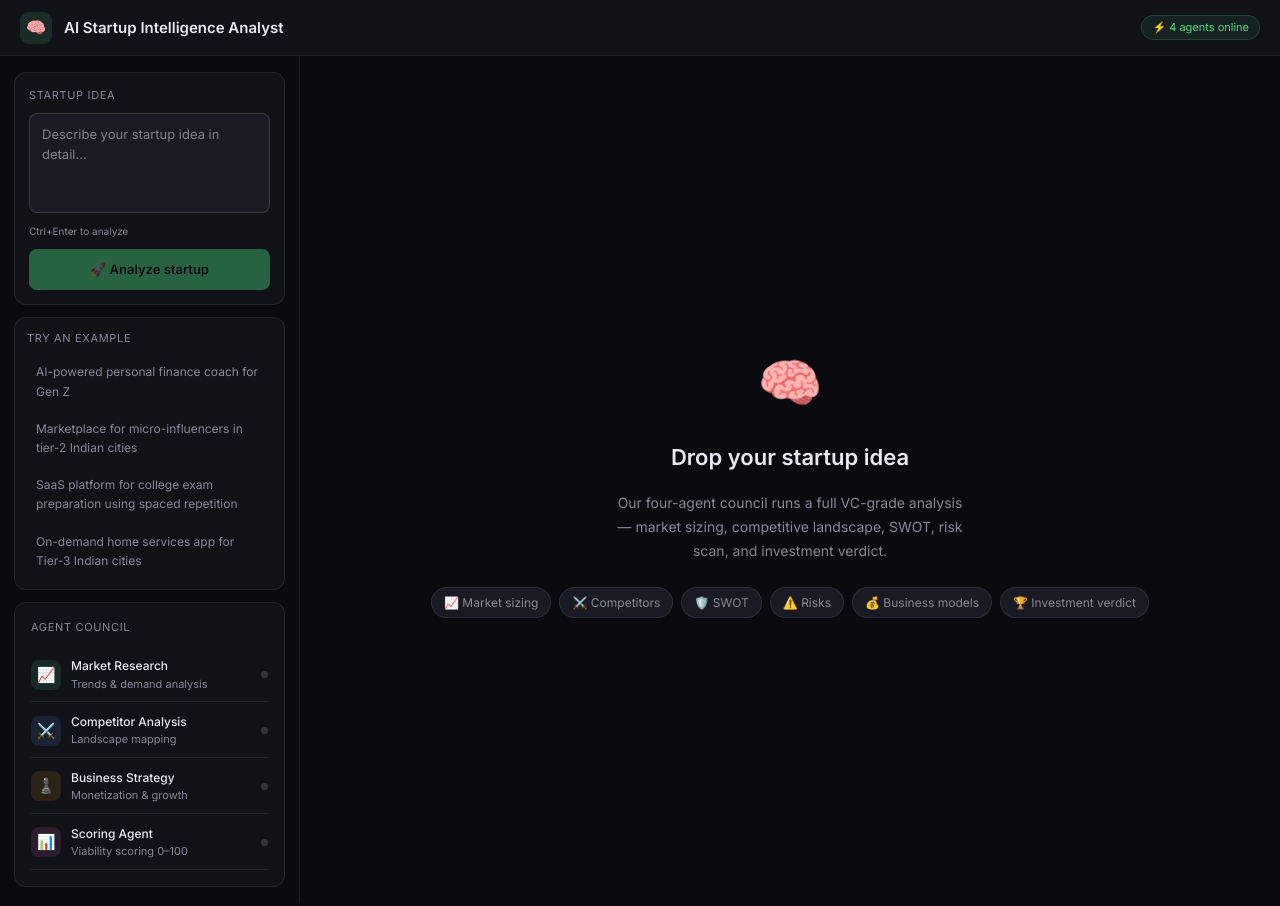
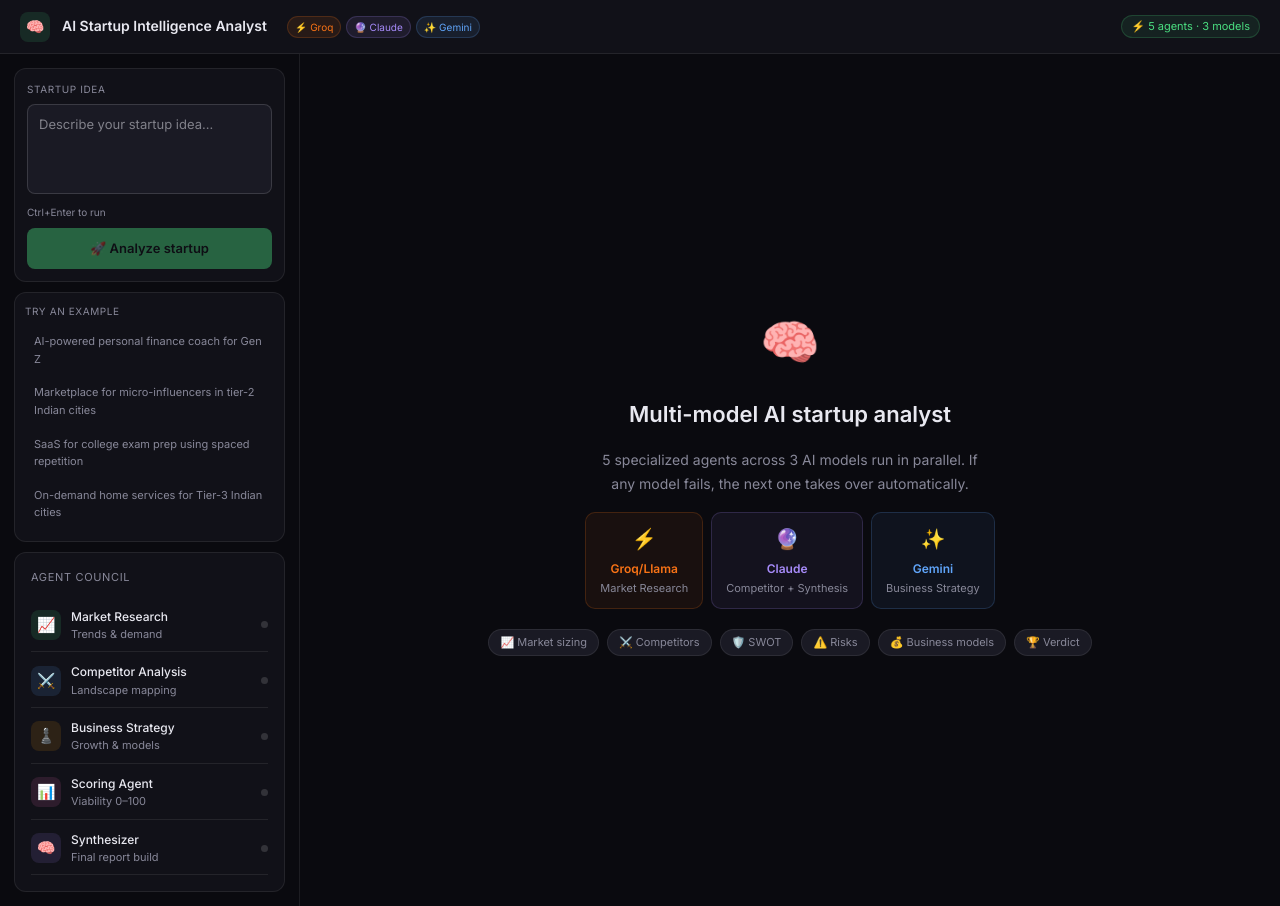
Before and after one commit to VIHAR2212/ai-startup-analyst, a Next.js app: page / in a window 1280 px wide. Built offline with nearby package versions, Linux system fonts and the light colour scheme.

Commit message:
Refactor agent configuration and loading logic

```diff
--- a/app/page.tsx
+++ b/app/page.tsx
@@ -5,6 +5,7 @@ import AgentPanel from "./components/AgentPanel";
 import ReportView from "./components/ReportView";
 
 type AgentState = "idle" | "running" | "done" | "error";
+
 interface HistoryEntry { idea: string; report: Report; ts: number; }
 interface Report {
   startupName: string; tagline: string; industry: string; stage: string;
@@ -17,66 +18,67 @@ interface Report {
   businessModels: Array<{ name: string; description: string; potential: string }>;
   growthStrategy: string; moat: string;
   scores: Record<string, number>;
+  agentsUsed?: string[];
 }
 
-const AGENTS = [
-  { name: "Market Research", description: "Trends & demand analysis", color: "#4ade80", icon: "📈" },
-  { name: "Competitor Analysis", description: "Landscape mapping", color: "#60a5fa", icon: "⚔️" },
-  { name: "Business Strategy", description: "Monetization & growth", color: "#f59e0b", icon: "♟️" },
-  { name: "Scoring Agent", description: "Viability scoring 0–100", color: "#f472b6", icon: "📊" },
+const AGENTS_CONFIG = [
+  { name: "Market Research",    description: "Trends & demand",    color: "#4ade80", icon: "📈", model: "Groq",   modelColor: "#f97316" },
+  { name: "Competitor Analysis",description: "Landscape mapping",  color: "#60a5fa", icon: "⚔️",  model: "Claude", modelColor: "#a78bfa" },
+  { name: "Business Strategy",  description: "Growth & models",    color: "#f59e0b", icon: "♟️",  model: "Gemini", modelColor: "#60a5fa" },
+  { name: "Scoring Agent",      description: "Viability 0–100",    color: "#f472b6", icon: "📊", model: "Groq",   modelColor: "#f97316" },
+  { name: "Synthesizer",        description: "Final report build", color: "#a78bfa", icon: "🧠", model: "Claude", modelColor: "#a78bfa" },
 ];
 
-const AGENT_STAGES = [
-  "Market Research Agent scanning trends…",
-  "Competitor Analysis Agent mapping landscape…",
-  "Business Strategy Agent building growth plan…",
-  "Scoring Agent computing viability score…",
+const STAGE_LABELS = [
+  "⚡ Groq/Llama scanning market trends…",
+  "🔮 Claude mapping competitor landscape…",
+  "✨ Gemini building growth strategy…",
+  "⚡ Groq scoring viability & risks…",
+  "🧠 Claude synthesizing final report…",
 ];
 
 const EXAMPLE_IDEAS = [
   "AI-powered personal finance coach for Gen Z",
   "Marketplace for micro-influencers in tier-2 Indian cities",
-  "SaaS platform for college exam preparation using spaced repetition",
-  "On-demand home services app for Tier-3 Indian cities",
+  "SaaS for college exam prep using spaced repetition",
+  "On-demand home services for Tier-3 Indian cities",
 ];
 
 export default function Home() {
   const [idea, setIdea] = useState("");
   const [loading, setLoading] = useState(false);
-  const [loadingStage, setLoadingStage] = useState("");
+  const [stageIdx, setStageIdx] = useState(-1);
   const [progress, setProgress] = useState(0);
-  const [agentStates, setAgentStates] = useState<AgentState[]>(["idle","idle","idle","idle"]);
+  const [agentStates, setAgentStates] = useState<AgentState[]>(["idle","idle","idle","idle","idle"]);
   const [report, setReport] = useState<Report | null>(null);
   const [currentIdea, setCurrentIdea] = useState("");
   const [history, setHistory] = useState<HistoryEntry[]>([]);
-  const [activeHistoryIdx, setActiveHistoryIdx] = useState<number | null>(null);
+  const [activeIdx, setActiveIdx] = useState<number | null>(null);
   const [error, setError] = useState("");
 
-  const agents = AGENTS.map((a, i) => ({ ...a, state: agentStates[i] }));
-
-  const setAgentState = (idx: number, state: AgentState) =>
-    setAgentStates(prev => prev.map((s, i) => i === idx ? state : s));
+  const agents = AGENTS_CONFIG.map((a, i) => ({ ...a, state: agentStates[i] }));
 
   async function analyze() {
     if (!idea.trim() || loading) return;
     setError("");
     setLoading(true);
     setReport(null);
-    setActiveHistoryIdx(null);
-    setAgentStates(["idle","idle","idle","idle"]);
-    setProgress(5);
+    setActiveIdx(null);
+    setAgentStates(["idle","idle","idle","idle","idle"]);
+    setProgress(0);
+    setStageIdx(-1);
 
-    const stageProgress = [20, 45, 70, 90];
-    let stageIdx = 0;
+    const stageProgress = [18, 36, 55, 72, 90];
+    let si = 0;
     const interval = setInterval(() => {
-      if (stageIdx < AGENT_STAGES.length) {
-        setLoadingStage(AGENT_STAGES[stageIdx]);
-        setProgress(stageProgress[stageIdx]);
-        if (stageIdx > 0) setAgentState(stageIdx - 1, "done");
-        setAgentState(stageIdx, "running");
-        stageIdx++;
+      if (si < AGENTS_CONFIG.length) {
+        setStageIdx(si);
+        setProgress(stageProgress[si]);
+        if (si > 0) setAgentStates(prev => prev.map((s, i) => i === si - 1 ? "done" : s));
+        setAgentStates(prev => prev.map((s, i) => i === si ? "running" : s));
+        si++;
       }
-    }, 1600);
+    }, 2200);
 
     try {
       const res = await fetch("/api/analyze", {
@@ -86,121 +88,140 @@ export default function Home() {
       });
       clearInterval(interval);
 
-      if (!res.ok) throw new Error("API error");
+      if (!res.ok) {
+        const err = await res.json();
+        throw new Error(err.details || err.error || "API error");
+      }
       const data = await res.json();
       if (data.error) throw new Error(data.error);
 
-      setAgentStates(["done","done","done","done"]);
+      setAgentStates(["done","done","done","done","done"]);
       setProgress(100);
-      setLoadingStage("Building your report…");
+      setStageIdx(5);
 
       const entry = { idea, report: data.report, ts: Date.now() };
       setHistory(prev => [entry, ...prev]);
       setReport(data.report);
       setCurrentIdea(idea);
-      setActiveHistoryIdx(0);
+      setActiveIdx(0);
     } catch (err) {
       clearInterval(interval);
-      setError("Analysis failed. Check your API key and try again.");
+      const msg = String(err).replace("Error: ", "");
+      setError(msg.length > 120 ? msg.slice(0, 120) + "…" : msg);
       setAgentStates(prev => prev.map(s => s === "running" ? "error" : s));
-      console.error(err);
     }
     setLoading(false);
   }
 
-  function loadHistory(idx: number) {
-    const e = history[idx];
+  function loadHistory(i: number) {
+    const e = history[i];
     setReport(e.report);
     setCurrentIdea(e.idea);
-    setActiveHistoryIdx(idx);
+    setActiveIdx(i);
   }
 
   return (
     <div style={{ minHeight: "100vh" }}>
-      {/* Top nav */}
-      <header style={{ padding: "0 20px", height: 56, borderBottom: "0.5px solid var(--border)", display: "flex", alignItems: "center", gap: 12, background: "var(--surface)", position: "sticky", top: 0, zIndex: 10 }}>
-        <div style={{ width: 32, height: 32, borderRadius: 8, background: "#4ade8022", display: "flex", alignItems: "center", justifyContent: "center", fontSize: 16 }}>🧠</div>
-        <span style={{ fontWeight: 600, fontSize: 15 }}>AI Startup Intelligence Analyst</span>
-        <span style={{ marginLeft: "auto", fontSize: 11, padding: "3px 10px", borderRadius: 99, background: "#4ade8015", color: "#4ade80", border: "0.5px solid #4ade8030" }}>⚡ 4 agents online</span>
+      {/* Nav */}
+      <header style={{ padding: "0 20px", height: 54, borderBottom: "0.5px solid var(--border)", display: "flex", alignItems: "center", gap: 12, background: "var(--surface)", position: "sticky", top: 0, zIndex: 10 }}>
+        <div style={{ width: 30, height: 30, borderRadius: 8, background: "#4ade8020", display: "flex", alignItems: "center", justifyContent: "center", fontSize: 15 }}>🧠</div>
+        <span style={{ fontWeight: 600, fontSize: 14 }}>AI Startup Intelligence Analyst</span>
+        {/* Model badges */}
+        <div style={{ display: "flex", gap: 5, marginLeft: 8 }}>
+          {[["⚡","Groq","#f97316"],["🔮","Claude","#a78bfa"],["✨","Gemini","#60a5fa"]].map(([icon,name,color]) => (
+            <span key={name} style={{ fontSize: 10, padding: "2px 7px", borderRadius: 99, background: (color as string) + "18", color: color as string, border: `0.5px solid ${color}30` }}>{icon} {name}</span>
+          ))}
+        </div>
+        <span style={{ marginLeft: "auto", fontSize: 11, padding: "2px 9px", borderRadius: 99, background: "#4ade8015", color: "#4ade80", border: "0.5px solid #4ade8030" }}>⚡ 5 agents · 3 models</span>
       </header>
 
-      <div className="main-grid" style={{ display: "grid", gridTemplateColumns: "300px 1fr", minHeight: "calc(100vh - 56px)" }}>
+      <div className="main-grid" style={{ display: "grid", gridTemplateColumns: "300px 1fr", minHeight: "calc(100vh - 54px)" }}>
         {/* Sidebar */}
-        <aside className="sidebar" style={{ borderRight: "0.5px solid var(--border)", padding: "16px 14px", display: "flex", flexDirection: "column", gap: 12, overflowY: "auto" }}>
-          {/* Input card */}
-          <div className="card" style={{ padding: 14 }}>
-            <div style={{ fontSize: 11, color: "var(--muted)", textTransform: "uppercase", letterSpacing: "0.06em", marginBottom: 8 }}>Startup idea</div>
+        <aside className="sidebar" style={{ borderRight: "0.5px solid var(--border)", padding: "14px", display: "flex", flexDirection: "column", gap: 10, overflowY: "auto" }}>
+
+          <div className="card" style={{ padding: 12 }}>
+            <div style={{ fontSize: 10, color: "var(--muted)", textTransform: "uppercase", letterSpacing: "0.06em", marginBottom: 7 }}>Startup idea</div>
             <textarea
               value={idea}
               onChange={e => setIdea(e.target.value)}
               onKeyDown={e => e.key === "Enter" && e.ctrlKey && analyze()}
-              placeholder="Describe your startup idea in detail…"
-              style={{ width: "100%", background: "var(--surface-2)", border: "0.5px solid var(--border-md)", borderRadius: 8, padding: "10px 12px", color: "var(--foreground)", fontSize: 13, resize: "none", minHeight: 100, fontFamily: "inherit", transition: "border-color 0.15s" }}
+              placeholder="Describe your startup idea…"
+              style={{ width: "100%", background: "var(--surface-2)", border: "0.5px solid var(--border-md)", borderRadius: 8, padding: "9px 11px", color: "var(--foreground)", fontSize: 13, resize: "none", minHeight: 90, fontFamily: "inherit", transition: "border-color 0.15s" }}
               onFocus={e => e.target.style.borderColor = "#4ade8060"}
               onBlur={e => e.target.style.borderColor = "var(--border-md)"}
             />
-            <div style={{ fontSize: 10, color: "var(--muted)", marginTop: 4, marginBottom: 10 }}>Ctrl+Enter to analyze</div>
+            <div style={{ fontSize: 10, color: "var(--muted)", margin: "4px 0 8px" }}>Ctrl+Enter to run</div>
             <button className="btn-primary" style={{ width: "100%", justifyContent: "center" }} onClick={analyze} disabled={loading || !idea.trim()}>
-              {loading ? "⏳ Analyzing…" : "🚀 Analyze startup"}
+              {loading ? "🔄 Agents running…" : "🚀 Analyze startup"}
             </button>
-            {error && <div style={{ marginTop: 8, fontSize: 12, color: "var(--red)", padding: "8px 10px", background: "#ef444410", borderRadius: 6 }}>{error}</div>}
+            {error && (
+              <div style={{ marginTop: 8, fontSize: 11, color: "#ef4444", padding: "8px 10px", background: "#ef444410", borderRadius: 6, lineHeight: 1.5 }}>
+                ⚠️ {error}
+              </div>
+            )}
           </div>
 
           {/* Examples */}
-          <div className="card" style={{ padding: 12 }}>
-            <div style={{ fontSize: 11, color: "var(--muted)", textTransform: "uppercase", letterSpacing: "0.06em", marginBottom: 8 }}>Try an example</div>
-            <div style={{ display: "flex", flexDirection: "column", gap: 4 }}>
+          <div className="card" style={{ padding: 10 }}>
+            <div style={{ fontSize: 10, color: "var(--muted)", textTransform: "uppercase", letterSpacing: "0.06em", marginBottom: 7 }}>Try an example</div>
             {EXAMPLE_IDEAS.map((ex, i) => (
-                <button key={i} onClick={() => setIdea(ex)} style={{ textAlign: "left", background: "transparent", border: "0.5px solid transparent", borderRadius: 6, padding: "6px 8px", fontSize: 12, color: "var(--muted)", cursor: "pointer", transition: "all 0.15s" }}
-                  onMouseOver={e => { (e.target as HTMLButtonElement).style.background = "var(--surface-2)"; (e.target as HTMLButtonElement).style.color = "var(--foreground)"; (e.target as HTMLButtonElement).style.borderColor = "var(--border)"; }}
-                  onMouseOut={e => { (e.target as HTMLButtonElement).style.background = "transparent"; (e.target as HTMLButtonElement).style.color = "var(--muted)"; (e.target as HTMLButtonElement).style.borderColor = "transparent"; }}>
+              <button key={i} onClick={() => setIdea(ex)} style={{ display: "block", width: "100%", textAlign: "left", background: "transparent", border: "0.5px solid transparent", borderRadius: 6, padding: "6px 8px", fontSize: 11, color: "var(--muted)", cursor: "pointer", transition: "all 0.15s", marginBottom: 2 }}
+                onMouseOver={e => { (e.target as HTMLElement).style.background = "var(--surface-2)"; (e.target as HTMLElement).style.color = "var(--foreground)"; }}
+                onMouseOut={e => { (e.target as HTMLElement).style.background = "transparent"; (e.target as HTMLElement).style.color = "var(--muted)"; }}>
                 {ex}
               </button>
             ))}
-            </div>
           </div>
 
           {/* Agent panel */}
           <AgentPanel agents={agents} />
 
           {/* Loading progress */}
-          {loading && (
+          {loading && stageIdx >= 0 && (
             <div className="card" style={{ padding: 12 }}>
-              <div style={{ fontSize: 12, color: "var(--muted)", marginBottom: 8 }}>{loadingStage}</div>
+              <div style={{ fontSize: 12, marginBottom: 8 }}>{STAGE_LABELS[stageIdx] || "Finalizing…"}</div>
               <div style={{ height: 3, background: "var(--border)", borderRadius: 2, overflow: "hidden" }}>
-                <div style={{ height: "100%", width: `${progress}%`, background: "var(--accent)", borderRadius: 2, transition: "width 0.4s ease" }} />
+                <div style={{ height: "100%", width: `${progress}%`, background: "linear-gradient(90deg,#f97316,#a78bfa,#60a5fa)", borderRadius: 2, transition: "width 0.5s ease" }} />
               </div>
+              <div style={{ fontSize: 10, color: "var(--muted)", marginTop: 6 }}>{progress}% complete</div>
             </div>
           )}
 
           {/* History */}
           {history.length > 0 && (
-            <div className="card" style={{ padding: 12, flex: 1, overflow: "hidden" }}>
-              <div style={{ fontSize: 11, color: "var(--muted)", textTransform: "uppercase", letterSpacing: "0.06em", marginBottom: 8 }}>History</div>
-              <div style={{ display: "flex", flexDirection: "column", gap: 4 }}>
+            <div className="card" style={{ padding: 10 }}>
+              <div style={{ fontSize: 10, color: "var(--muted)", textTransform: "uppercase", letterSpacing: "0.06em", marginBottom: 7 }}>History</div>
               {history.map((e, i) => (
-                  <button key={e.ts} onClick={() => loadHistory(i)} style={{ textAlign: "left", padding: "8px 10px", borderRadius: 8, border: i === activeHistoryIdx ? "0.5px solid #4ade8040" : "0.5px solid var(--border)", background: i === activeHistoryIdx ? "#4ade8010" : "transparent", cursor: "pointer", transition: "all 0.15s" }}>
+                <button key={e.ts} onClick={() => loadHistory(i)} style={{ display: "block", width: "100%", textAlign: "left", padding: "8px 10px", borderRadius: 8, border: i === activeIdx ? "0.5px solid #4ade8040" : "0.5px solid transparent", background: i === activeIdx ? "#4ade8010" : "transparent", cursor: "pointer", marginBottom: 3, transition: "all 0.15s" }}>
                   <div style={{ fontSize: 12, fontWeight: 500, color: "var(--foreground)", whiteSpace: "nowrap", overflow: "hidden", textOverflow: "ellipsis" }}>{e.report.startupName}</div>
-                    <div style={{ fontSize: 11, color: "var(--muted)", marginTop: 2 }}>Score: {e.report.overallScore}/100 · {e.report.verdict}</div>
+                  <div style={{ fontSize: 10, color: "var(--muted)", marginTop: 1 }}>Score {e.report.overallScore}/100 · {e.report.verdict}</div>
                 </button>
               ))}
-              </div>
             </div>
           )}
         </aside>
 
-        {/* Main content */}
+        {/* Main */}
         <main style={{ padding: "20px 22px", overflowY: "auto" }}>
           {!report && !loading && (
             <div style={{ display: "flex", flexDirection: "column", alignItems: "center", justifyContent: "center", height: "100%", gap: 16, padding: "3rem 2rem", textAlign: "center" }}>
-              <div style={{ fontSize: 52 }}>🧠</div>
-              <h2 style={{ fontSize: 22, fontWeight: 600, margin: 0 }}>Drop your startup idea</h2>
-              <p style={{ fontSize: 14, color: "var(--muted)", maxWidth: 360, lineHeight: 1.7, margin: 0 }}>
-                Our four-agent council runs a full VC-grade analysis — market sizing, competitive landscape, SWOT, risk scan, and investment verdict.
+              <div style={{ fontSize: 48 }}>🧠</div>
+              <h2 style={{ fontSize: 22, fontWeight: 600, margin: 0 }}>Multi-model AI startup analyst</h2>
+              <p style={{ fontSize: 14, color: "var(--muted)", maxWidth: 380, lineHeight: 1.7, margin: 0 }}>
+                5 specialized agents across 3 AI models run in parallel. If any model fails, the next one takes over automatically.
               </p>
-              <div style={{ display: "flex", flexWrap: "wrap", gap: 8, justifyContent: "center", marginTop: 8 }}>
-                {["📈 Market sizing", "⚔️ Competitors", "🛡️ SWOT", "⚠️ Risks", "💰 Business models", "🏆 Investment verdict"].map(f => (
-                  <span key={f} style={{ fontSize: 12, padding: "5px 12px", borderRadius: 99, background: "var(--surface-2)", border: "0.5px solid var(--border)", color: "var(--muted)" }}>{f}</span>
+              <div style={{ display: "flex", flexWrap: "wrap", gap: 8, justifyContent: "center" }}>
+                {[["⚡","Groq/Llama","Market Research","#f97316"],["🔮","Claude","Competitor + Synthesis","#a78bfa"],["✨","Gemini","Business Strategy","#60a5fa"]].map(([icon,model,role,color]) => (
+                  <div key={model} style={{ padding: "10px 14px", borderRadius: 10, background: (color as string) + "10", border: `0.5px solid ${color}30`, textAlign: "center" }}>
+                    <div style={{ fontSize: 20, marginBottom: 4 }}>{icon}</div>
+                    <div style={{ fontSize: 12, fontWeight: 600, color: color as string }}>{model}</div>
+                    <div style={{ fontSize: 11, color: "var(--muted)", marginTop: 2 }}>{role}</div>
+                  </div>
+                ))}
+              </div>
+              <div style={{ display: "flex", flexWrap: "wrap", gap: 8, justifyContent: "center", marginTop: 4 }}>
+                {["📈 Market sizing","⚔️ Competitors","🛡️ SWOT","⚠️ Risks","💰 Business models","🏆 Verdict"].map(f => (
+                  <span key={f} style={{ fontSize: 11, padding: "4px 11px", borderRadius: 99, background: "var(--surface-2)", border: "0.5px solid var(--border)", color: "var(--muted)" }}>{f}</span>
                 ))}
               </div>
             </div>
@@ -208,21 +229,22 @@ export default function Home() {
 
           {loading && (
             <div style={{ display: "flex", flexDirection: "column", alignItems: "center", justifyContent: "center", height: "80%", gap: 20 }}>
-              <div style={{ width: 48, height: 48, borderRadius: "50%", border: "2px solid var(--border)", borderTopColor: "#4ade80", animation: "spin 0.8s linear infinite" }} />
-              <div style={{ fontSize: 14, color: "var(--muted)" }}>{loadingStage}</div>
-              <div style={{ width: 220, height: 3, background: "var(--border)", borderRadius: 2, overflow: "hidden" }}>
-                <div style={{ height: "100%", width: `${progress}%`, background: "var(--accent)", borderRadius: 2, transition: "width 0.4s ease" }} />
+              <div style={{ position: "relative", width: 56, height: 56 }}>
+                <div style={{ width: 56, height: 56, borderRadius: "50%", border: "2px solid var(--border)", borderTopColor: "#f97316", animation: "spin 0.8s linear infinite", position: "absolute" }} />
+                <div style={{ width: 56, height: 56, borderRadius: "50%", border: "2px solid transparent", borderLeftColor: "#a78bfa", animation: "spin 1.2s linear infinite reverse", position: "absolute" }} />
               </div>
+              <div style={{ fontSize: 14, color: "var(--foreground)", fontWeight: 500 }}>{stageIdx >= 0 ? STAGE_LABELS[stageIdx] : "Initializing agents…"}</div>
+              <div style={{ width: 240, height: 3, background: "var(--border)", borderRadius: 2, overflow: "hidden" }}>
+                <div style={{ height: "100%", width: `${progress}%`, background: "linear-gradient(90deg,#f97316,#a78bfa,#60a5fa)", borderRadius: 2, transition: "width 0.5s ease" }} />
+              </div>
+              <div style={{ fontSize: 12, color: "var(--muted)" }}>{progress}% — agents running in parallel</div>
             </div>
           )}
 
           {report && !loading && <ReportView report={report} idea={currentIdea} />}
         </main>
       </div>
-
-      <style>{`
-        @keyframes spin { to { transform: rotate(360deg); } }
-      `}</style>
+      <style>{`@keyframes spin { to { transform: rotate(360deg); } }`}</style>
     </div>
   );
 }
```
Lines whose indentation alone changed are shown as unchanged.
